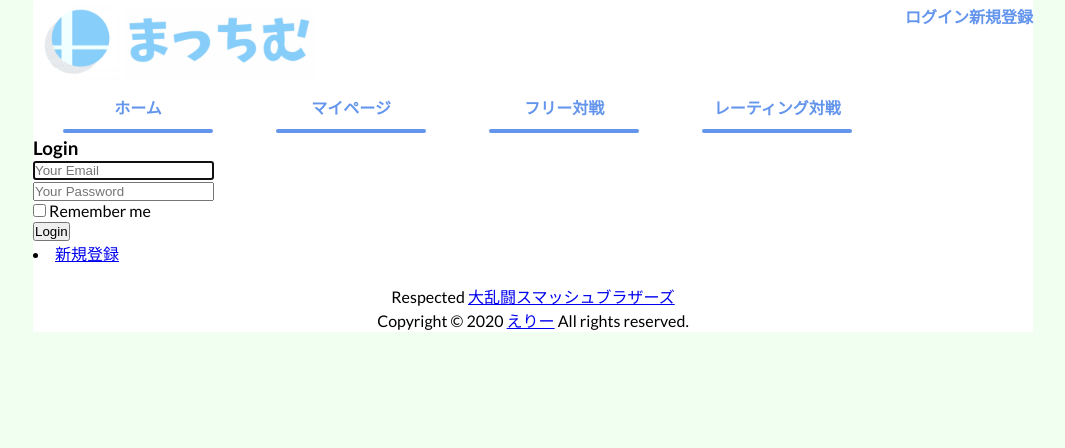
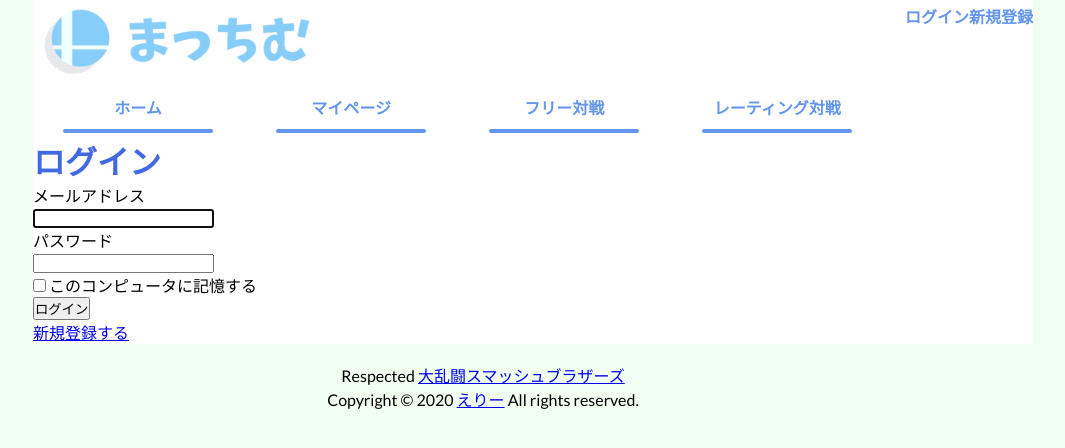
Before and after one commit to ErinaSchool/mattimu, a Flask app: page /login in a window 1280 px wide. Shown: the top 448 px of the page, without its empty margins (157-1222 px from the left). Run offline with Flask 2, Linux system fonts and the light colour scheme; parts of the project's set-up code (start-up, migrations or seed data) failed here and were passed over.

Commit message:
ログイン画面の編集

```diff
--- a/app/static/css/style.css
+++ b/app/static/css/style.css
@@ -82,3 +82,6 @@
 .footer-text-center{
   text-align: center;
 }
+
+
+/* ログイン画面 */
--- a/app/templates/auth/login.html
+++ b/app/templates/auth/login.html
@@ -1,23 +1,21 @@
 {% extends "layout.html" %}
 
 {% block content %}
-    <div>
-        <h3>Login</h3>
+        <h1>ログイン</h1>
+    <div id = "form">
         <form method="POST" action="/login">
-            <div>
-                <input type="email" name="email" placeholder="Your Email" autofocus="">
-            </div>
-            <div>
-                <input type="password" name="password" placeholder="Your Password">
-            </div>
-            <div>
-                <label>
+            <p>メールアドレス</p>
+                <label class ="ef"><input type="email" name="email" placeholder="" autofocus=""></label>
+                <p>パスワード</p>
+                <label class ="ef"><input type="password" name="password" placeholder=""></label>
+                <p class = "check"><label>
                     <input type="checkbox">
-                    Remember me
+                    このコンピュータに記憶する
                 </label>
-            </div>
-            <button>Login</button>
+                </p>
+            <p class="submit"><button>ログイン</button></p>
         </form>
-        <li><a href="{{ url_for('auth.signup') }}">新規登録</a></li>
+    </div>
+        <a href="{{ url_for('auth.signup') }}">新規登録する</a>
     </div>
 {% endblock %}
--- a/app/templates/free.html
+++ b/app/templates/free.html
@@ -2,7 +2,7 @@
 
 {% block content %}
 <h1>フリー対戦</h1>
-  <p>フリー対戦では、対戦成績が記録されず、気楽に対戦相手を募集できます。</p>
+  <p>フリー対戦では、対戦成績が記録されず、気楽にチームの対戦相手を募集できます。</p>
   <h3>待ち時間<h3>
     <li>
       <label>15分まで</label>
```
Also changed, not shown: app/templates/auth/signup.html (+9 -14 lines).
